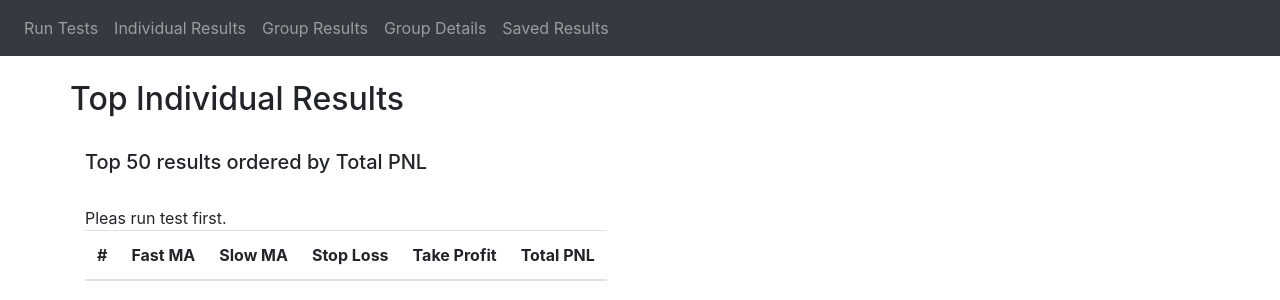
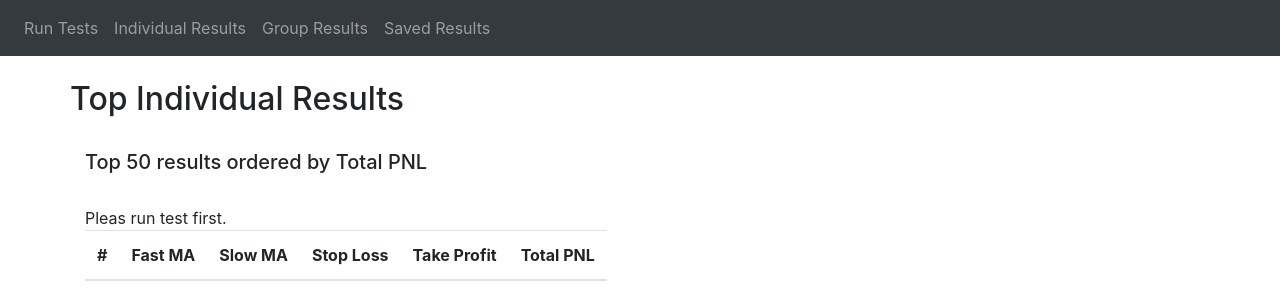
Before and after one commit to saze24/backtester, a Flask app: page /results/ in a window 1280 px wide. Shown: the top 300 px of the page. Run offline with Flask 2, Linux system fonts and the light colour scheme; the visitor is signed in with stand-in values (Sample User, id 1); data that the repository does not hold is empty; some libraries are stand-ins or nearby versions.

Commit message:
Removed 'Group Details' from nav bar

```diff
--- a/backtester/web/templates/base.html
+++ b/backtester/web/templates/base.html
@@ -34,9 +34,6 @@
             {% if session['data_exists'] == True %}
               <a class="nav-item nav-link" id="results" href="/results">Individual Results</a>
               <a class="nav-item nav-link" id="group_results" href="/group_results">Group Results</a>
-              {% if session['selected_group_details'] == True %}
-                <a class="nav-item nav-link" id="group_details" href="/group_details">Group Details</a>
-              {% endif %}
             {% endif %}
             {% if session['saved_results_exist'] == True %}
               <a class="nav-item nav-link" id="saved_results" href="/saved_results">Saved Results</a>
```
